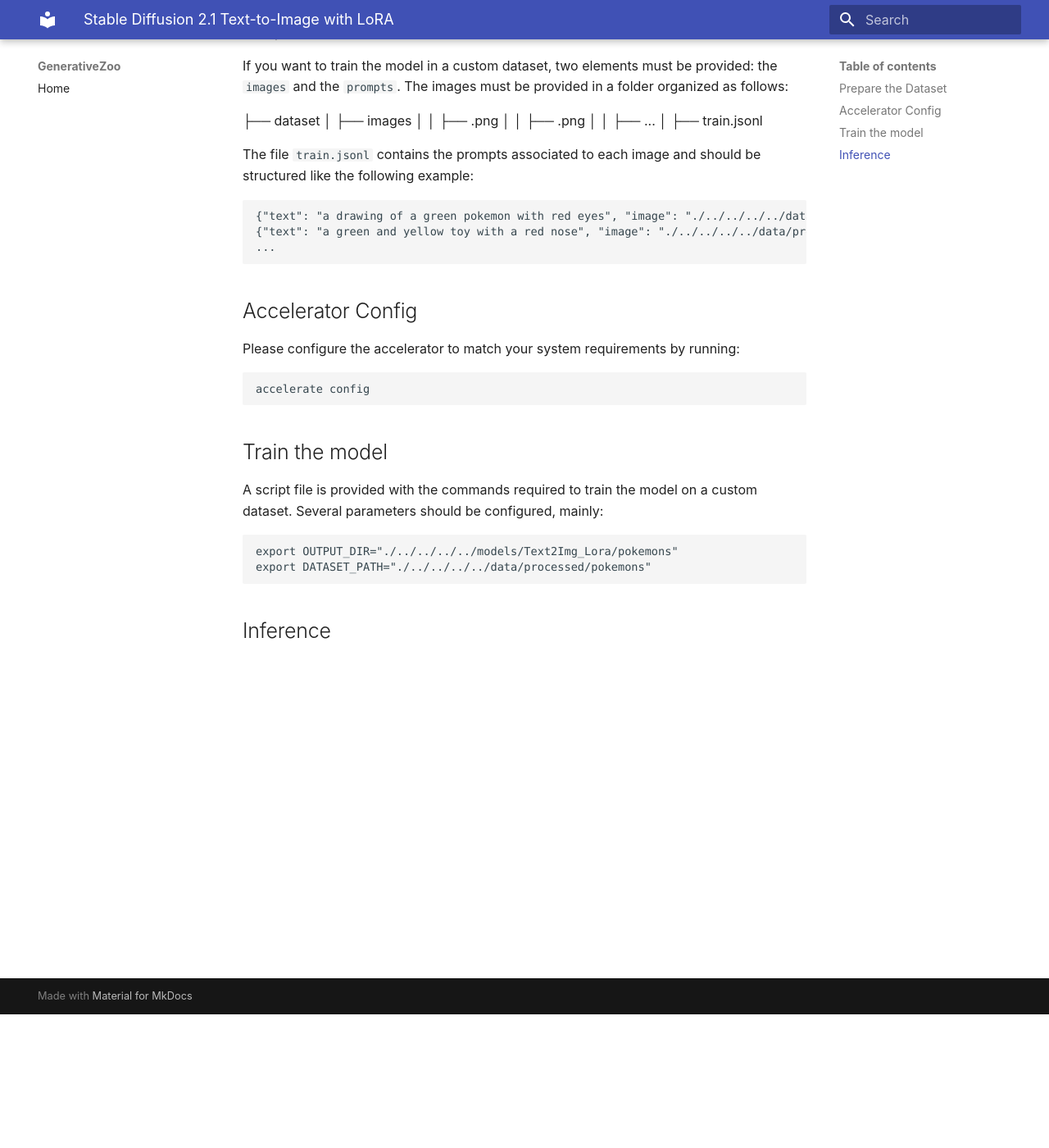
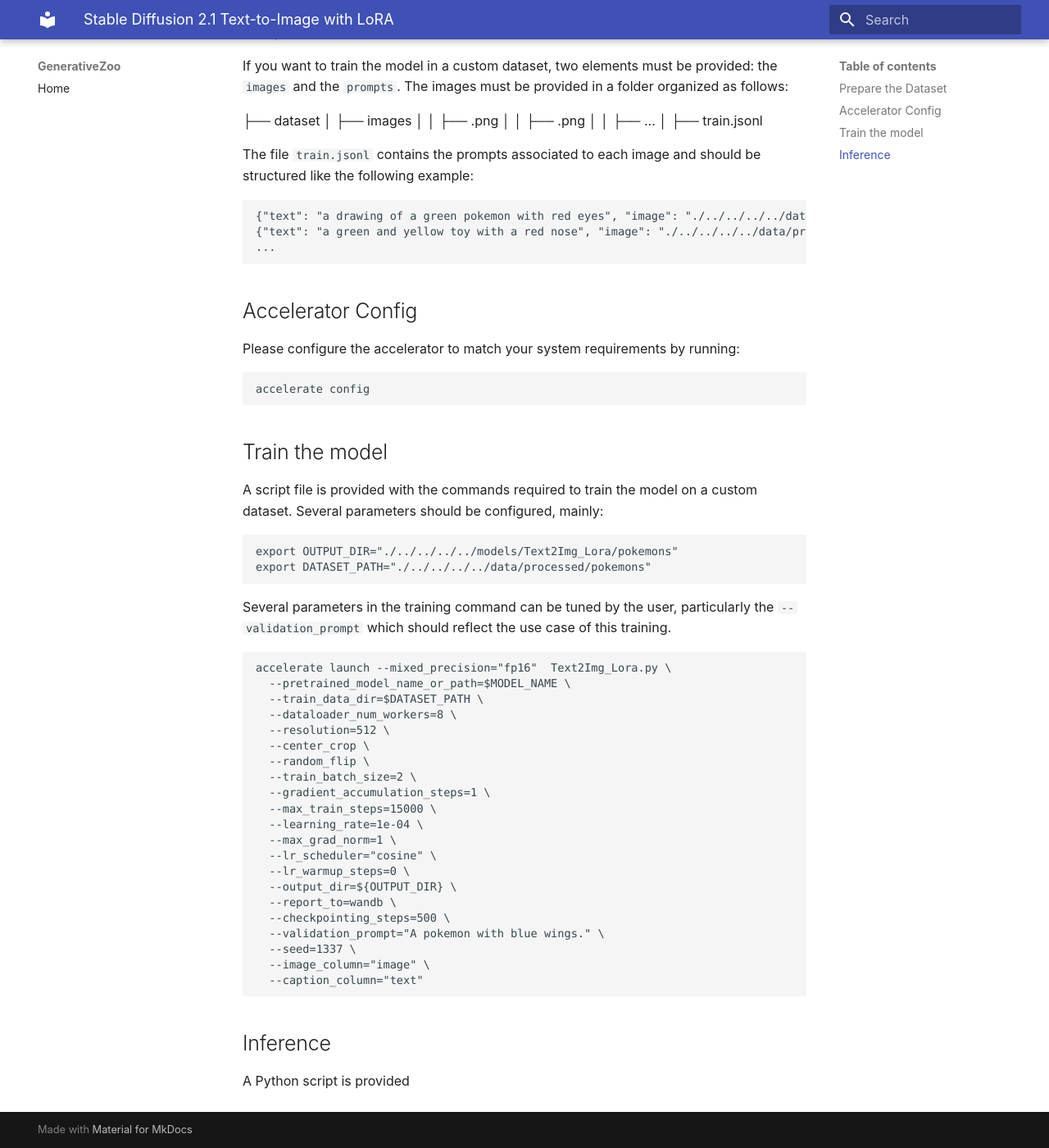
Before and after one commit to caetas/GenerativeZoo, an MkDocs documentation site: the page built from docs/Text2Img_Lora.md, in a window 1280 px wide and 1400 px high, scrolled down 163 px. Shown: the whole window at 82% size. Built offline with MkDocs 1.6.1 and Material for MkDocs 9.7.7, drawn with Linux system fonts in a browser that asks for light colours.

````diff
--- a/docs/Text2Img_Lora.md
+++ b/docs/Text2Img_Lora.md
@@ -36,4 +36,32 @@ export OUTPUT_DIR="./../../../../models/Text2Img_Lora/pokemons"
 export DATASET_PATH="./../../../../data/processed/pokemons"
 ```
 
+Several parameters in the training command can be tuned by the user, particularly the `--validation_prompt` which should reflect the use case of this training.
+
+```sh
+accelerate launch --mixed_precision="fp16"  Text2Img_Lora.py \
+  --pretrained_model_name_or_path=$MODEL_NAME \
+  --train_data_dir=$DATASET_PATH \
+  --dataloader_num_workers=8 \
+  --resolution=512 \
+  --center_crop \
+  --random_flip \
+  --train_batch_size=2 \
+  --gradient_accumulation_steps=1 \
+  --max_train_steps=15000 \
+  --learning_rate=1e-04 \
+  --max_grad_norm=1 \
+  --lr_scheduler="cosine" \
+  --lr_warmup_steps=0 \
+  --output_dir=${OUTPUT_DIR} \
+  --report_to=wandb \
+  --checkpointing_steps=500 \
+  --validation_prompt="A pokemon with blue wings." \
+  --seed=1337 \
+  --image_column="image" \
+  --caption_column="text"
+```
+
 ## Inference
+
+A Python script is provided
````
Also changed, not shown: README.md (+1 -0 lines), 1 other file.
